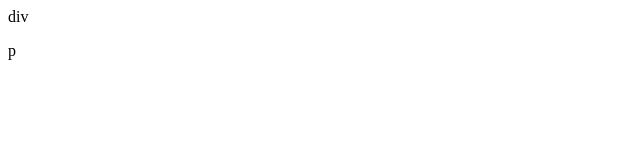
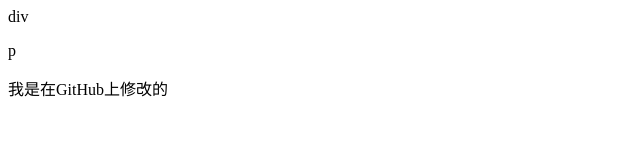
Before and after one commit to Sun-XiaoQi/git-demo, a plain HTML site: page index.html in a window 1280 px wide. Shown: the whole page, without its empty margins (0-640 px from the left). Drawn offline with Linux system fonts and the light colour scheme.

Commit message:
Update index.html

```diff
--- a/index.html
+++ b/index.html
@@ -1,3 +1,4 @@
+
 <!doctype html>
 <html lang="en">
 <head>
@@ -7,5 +8,6 @@
 <body>
 	<div>div</div>
 	<p>p</p>
+	<div>我是在GitHub上修改的</div>
 </body>
 </html>
```
